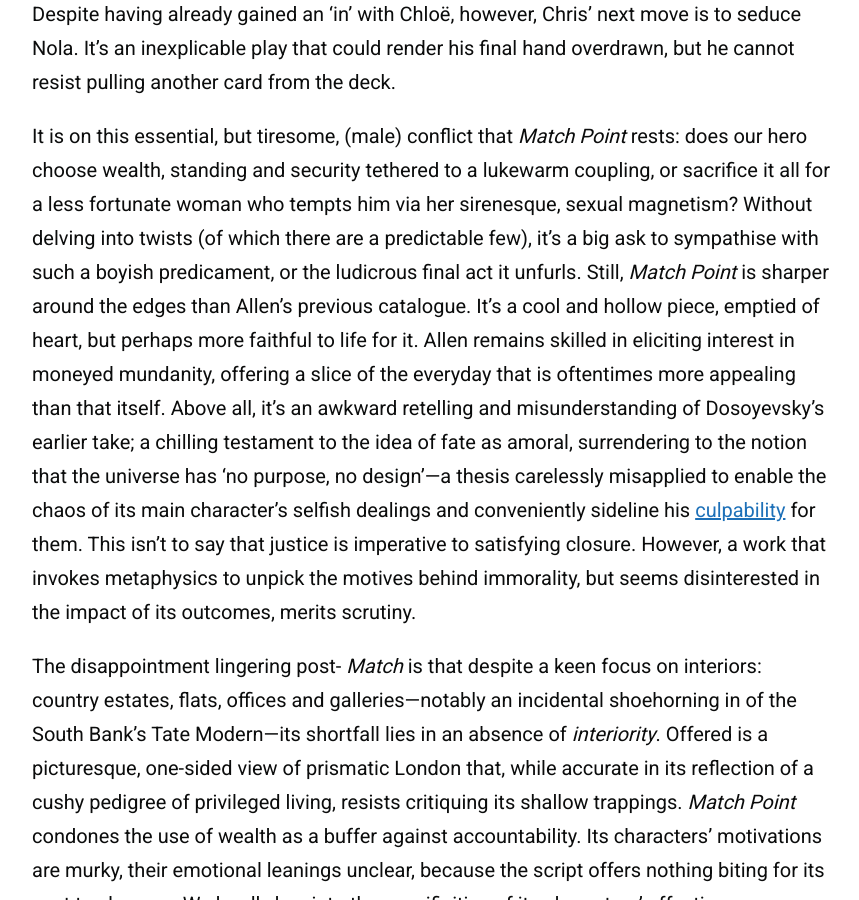
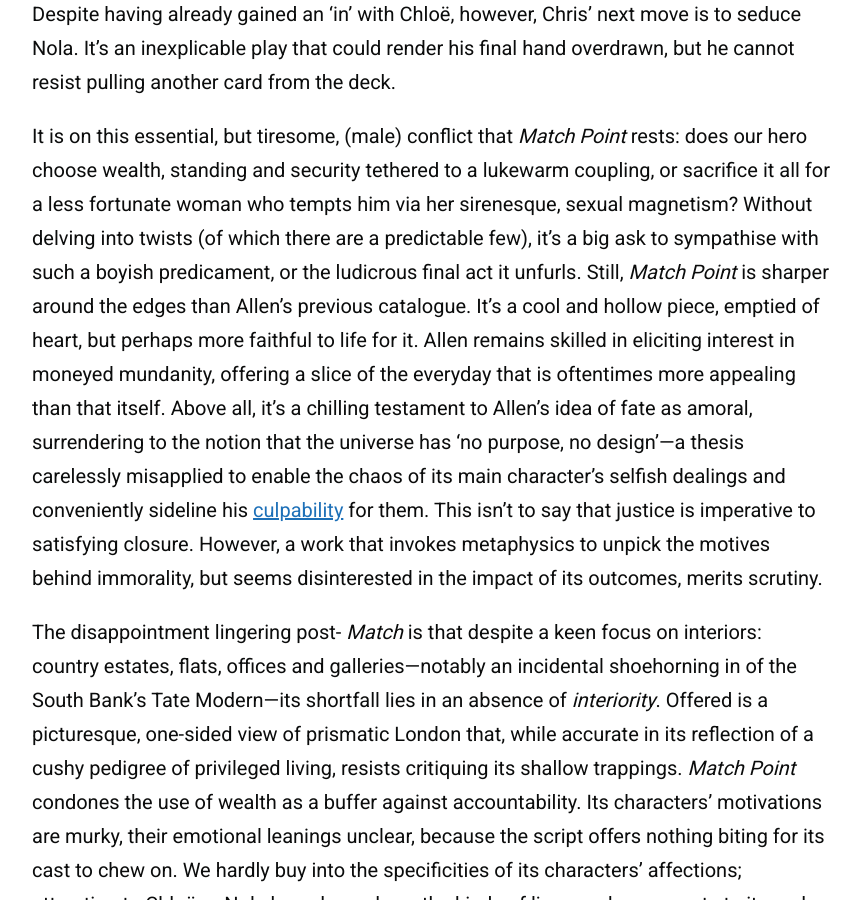
Before and after one commit to zoeurl/zoedowney.github.io, a Jekyll site: the page built from _posts/2024-02-22-match-point.md, in a window 1280 px wide and 900 px high, scrolled down 2695 px. Shown: the whole window, without its empty margins (208-1067 px from the left). Built offline with Jekyll 4.4.1, drawn with Linux system fonts in a browser that asks for light colours.

Commit message:
Update 2024-02-22-match-point.md

```diff
--- a/_posts/2024-02-22-match-point.md
+++ b/_posts/2024-02-22-match-point.md
@@ -21,6 +21,6 @@
 
 It’s a relief to witness a Woody Allen leading man who isn’t doing his most earnest impression of the director. Even so, comparisons can be made with Michael Caine’s neurotic slash lovesick Elliot in the earlier feature _Hannah and Her Sisters_. Similarly, Chris finds himself love-stricken with a taken woman: Tom’s fiancée, sultry out-of-work actor Nola Rice (Scarlett Johansson). An American divorcée in the manner of Wallis Simpson, Nola fails to win the approval of the stuck-up Hewitts. Indeed, while Chris plays tennis with ease, Nola dabbles with ping-pong and resides on the losing side of the social ‘net’. Despite having already gained an ‘in’ with Chloë, however, Chris’ next move is to seduce Nola. It’s an inexplicable play that could render his final hand overdrawn, but he cannot resist pulling another card from the deck.
 
-It is on this essential, but tiresome, (male) conflict that _Match Point_ rests: does our hero choose wealth, standing and security tethered to a lukewarm coupling, or sacrifice it all for a less fortunate woman who tempts him via her sirenesque, sexual magnetism? Without delving into twists (of which there are a predictable few), it's a big ask to sympathise with such a boyish predicament, or the ludicrous final act it unfurls. Still, _Match Point_ is sharper around the edges than Allen’s previous catalogue. It’s a cool and hollow piece, emptied of heart, but perhaps more faithful to life for it. Allen remains skilled in eliciting interest in moneyed mundanity, offering a slice of the everyday that is oftentimes more appealing than that itself. Above all, it’s an awkward retelling and misunderstanding of Dosoyevsky's earlier take; a chilling testament to the idea of fate as amoral, surrendering to the notion that the universe has ‘no purpose, no design’—a thesis carelessly misapplied to enable the chaos of its main character’s selfish dealings and conveniently sideline his [culpability](https://www.theguardian.com/film/2023/sep/08/woody-allen-venice-applause-metoo) for them. This isn't to say that justice is imperative to satisfying closure. However, a work that invokes metaphysics to unpick the motives behind immorality, but seems disinterested in the impact of its outcomes, merits scrutiny.
+It is on this essential, but tiresome, (male) conflict that _Match Point_ rests: does our hero choose wealth, standing and security tethered to a lukewarm coupling, or sacrifice it all for a less fortunate woman who tempts him via her sirenesque, sexual magnetism? Without delving into twists (of which there are a predictable few), it's a big ask to sympathise with such a boyish predicament, or the ludicrous final act it unfurls. Still, _Match Point_ is sharper around the edges than Allen’s previous catalogue. It’s a cool and hollow piece, emptied of heart, but perhaps more faithful to life for it. Allen remains skilled in eliciting interest in moneyed mundanity, offering a slice of the everyday that is oftentimes more appealing than that itself. Above all, it’s a chilling testament to Allen's idea of fate as amoral, surrendering to the notion that the universe has ‘no purpose, no design’—a thesis carelessly misapplied to enable the chaos of its main character’s selfish dealings and conveniently sideline his [culpability](https://www.theguardian.com/film/2023/sep/08/woody-allen-venice-applause-metoo) for them. This isn't to say that justice is imperative to satisfying closure. However, a work that invokes metaphysics to unpick the motives behind immorality, but seems disinterested in the impact of its outcomes, merits scrutiny.
 
 The disappointment lingering post- _Match_ is that despite a keen focus on interiors: country estates, flats, offices and galleries—notably an incidental shoehorning in of the South Bank’s Tate Modern—its shortfall lies in an absence of _interiority_. Offered is a picturesque, one-sided view of prismatic London that, while accurate in its reflection of a cushy pedigree of privileged living, resists critiquing its shallow trappings. _Match Point_ condones the use of wealth as a buffer against accountability. Its characters' motivations are murky, their emotional leanings unclear, because the script offers nothing biting for its cast to chew on. We hardly buy into the specificities of its characters' affections; attraction to Chloë or Nola based merely on the kinds of lives each represents to its male protagonist—women (once again) reduced to types. And, although held captive by greed in a moral vacuum, Rhys-Meyers' Chris is the emptiest shell, tedious in his indecision and indifference towards all but assets attained. Rarely does the film seek to offset its casual infidelity and gloomy cynicism through satire which (forgive me) could be the entire _Point_. The meaningful takeaway is that the hand one is dealt early on in life does not have final word on the state of play. But, for Woody Allen, it has become a sport of one director trying to cling onto his racket and serve with it, too.
```
